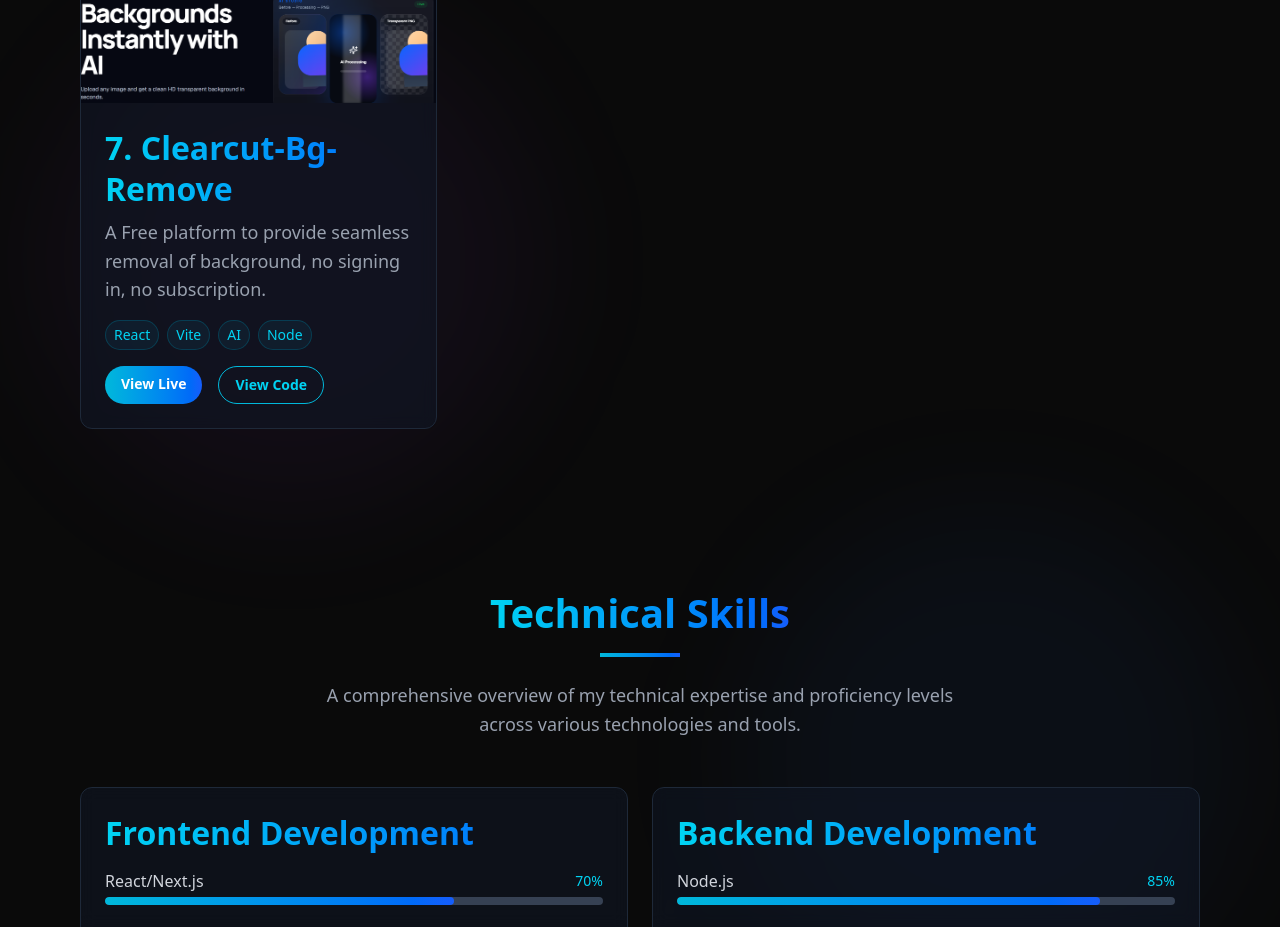
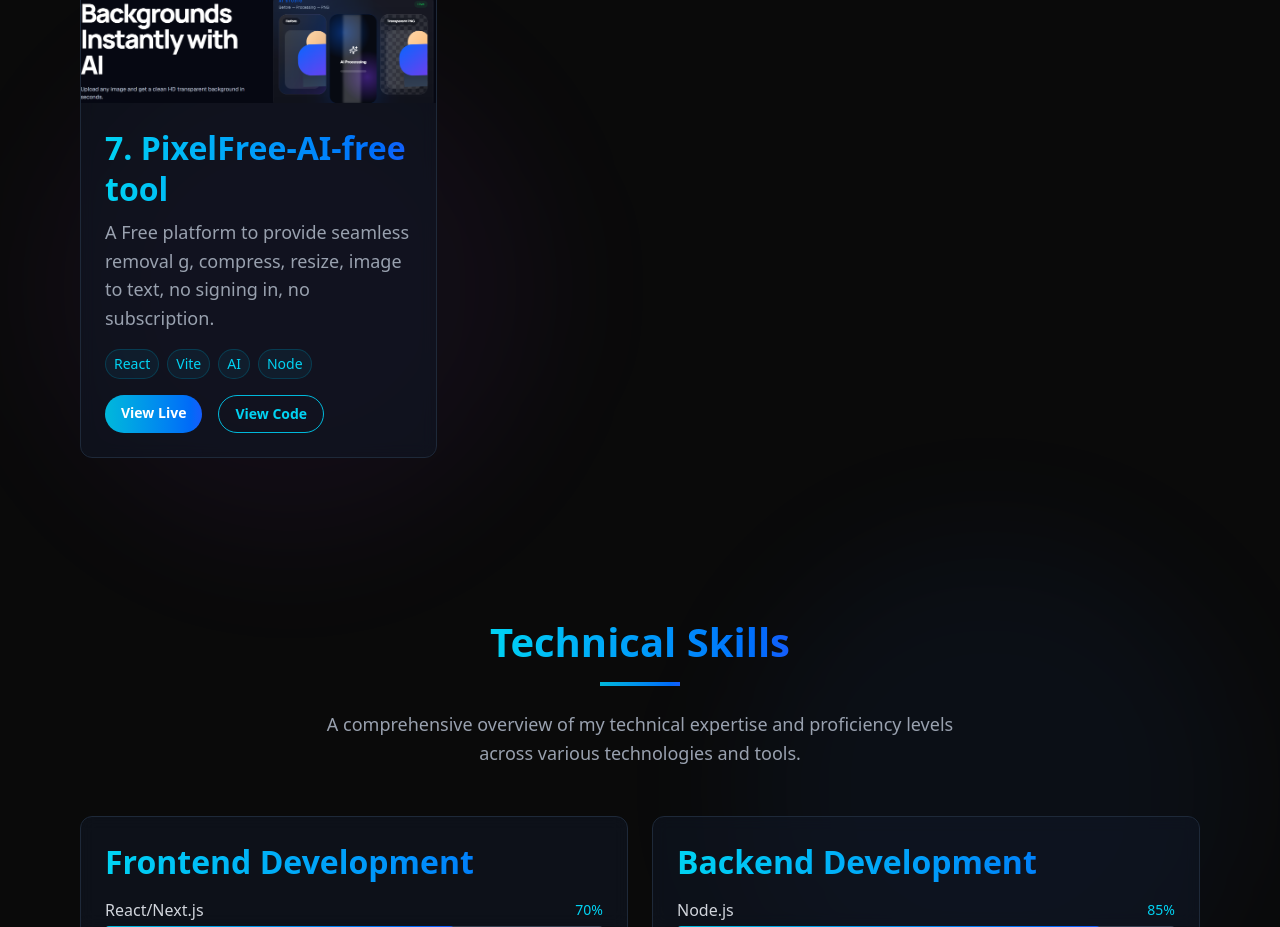
Before and after one commit to kisanms/portfolio-next, a Next.js app: page / in a window 1280 px wide. Shown: the part 3000-3927 px from the top of the page. Built offline with nearby package versions, Linux system fonts and the light colour scheme.

Commit message:
Rename project and enhance description
Updated project title and description for clarity.

```diff
--- a/src/components/sections/Projects.tsx
+++ b/src/components/sections/Projects.tsx
@@ -84,9 +84,9 @@ const projects: Project[] = [
     github: "https://github.com/kisanms/iaf_tribute",
   },
   {
-    title: "7. Clearcut-Bg-Remove",
+    title: "7. PixelFree-AI-free tool",
     description:
-      "A Free platform to provide seamless removal of background, no signing in, no subscription.",
+      "A Free platform to provide seamless removal g, compress, resize, image to text, no signing in, no subscription.",
     tags: ["React", "Vite", "AI","Node"],
     image: thumbnailPort7,
     link: "https://clearcut-bg-remove.vercel.app/", // Update with actual link
```
